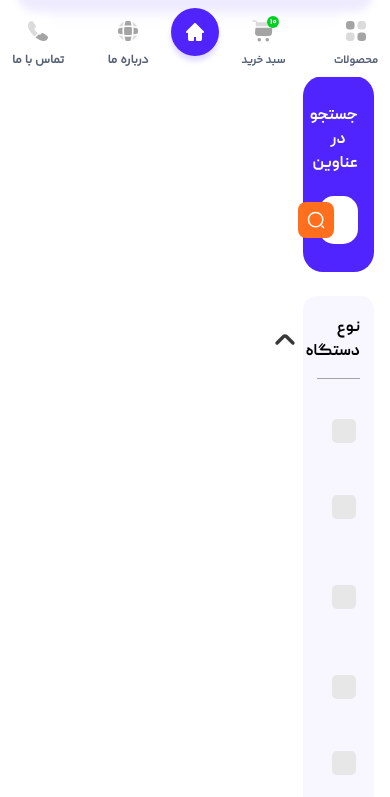
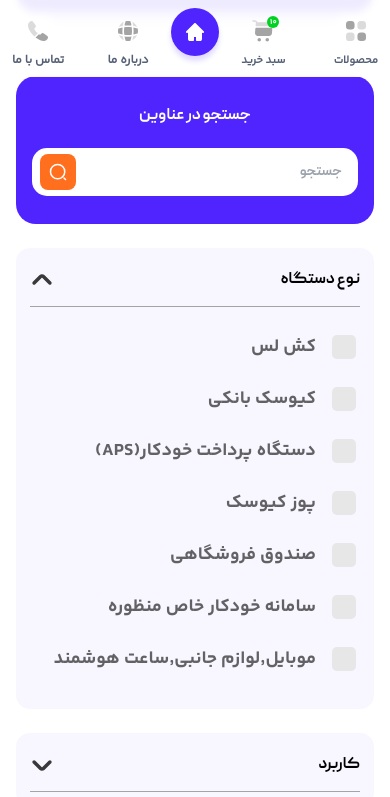
Before and after one commit to yakoobkhedri/uci, a website: page src/html/category.html in a window 390 px wide. Shown: the part 767-1564 px from the top of the page. Drawn offline with nearby package versions, Linux system fonts and the light colour scheme.

Commit message:
commit message

```diff
--- a/src/html/category.html
+++ b/src/html/category.html
@@ -1206,7 +1206,7 @@
     <section class="mt-14">
       <div class="max-w-content mx-auto px-4">
         <div class="grid grid-cols-12 gap-6">
-          <div class="col-span-3">
+          <div class="lg:col-span-3 col-span-12">
             <div>
               <div class="rounded-[20px] bg-primary px-4 py-7">
                 <p class="font-extrabold rtl:font-PeydaBold ltr:font-MontserratBold text-white text-center">جستجو در
@@ -1721,7 +1721,7 @@
               </div>
             </div>
           </div>
-          <div class="col-span-9"></div>
+          <div class="lg:col-span-9 col-span-12"></div>
         </div>
       </div>
     </section>
```
Also changed, not shown: dist/output.css.
